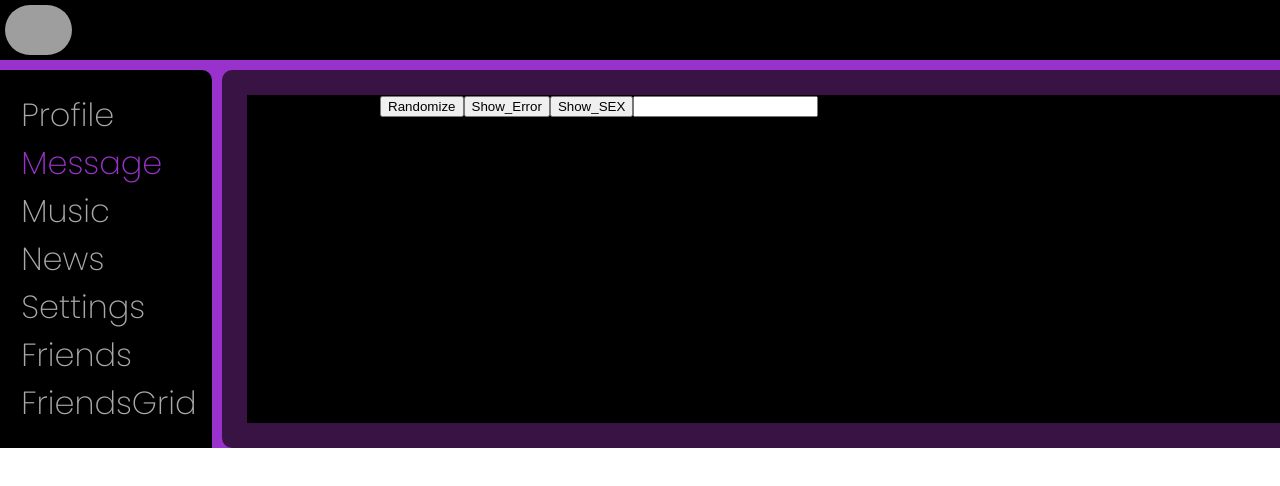
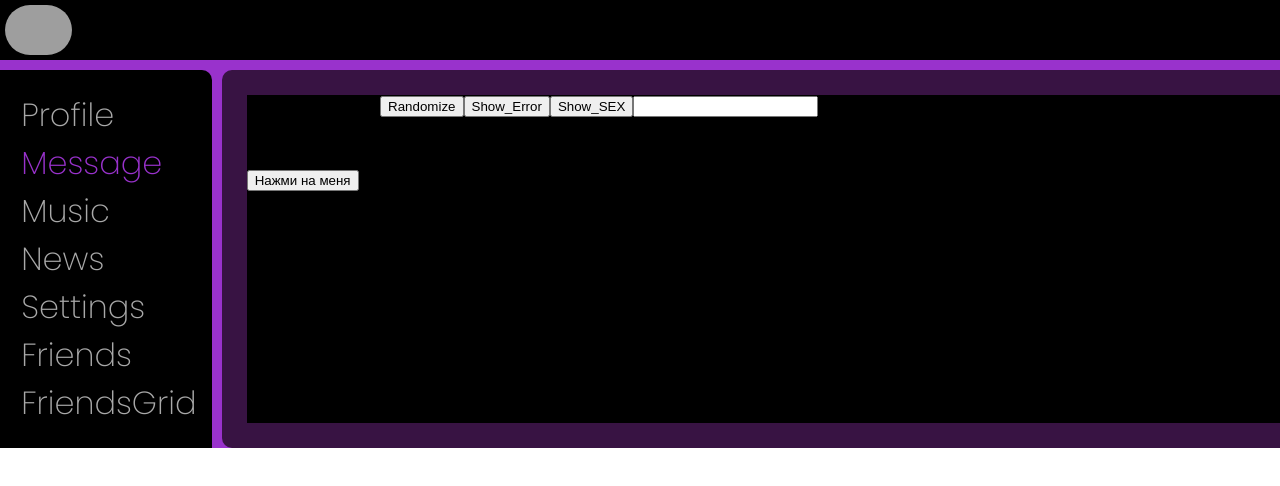
Before and after one commit to Kenobich/react-learn, a React (Create React App) app: page /dialogs in a window 1280 px wide. Shown: the top 486 px of the page. Built offline with nearby package versions, Linux system fonts and the light colour scheme; grey boxes are pictures that could not be loaded.

Commit message:
Learn, how work 2 hocks.

```diff
--- a/src/components/Dialogs/Dialogs.jsx
+++ b/src/components/Dialogs/Dialogs.jsx
@@ -1,10 +1,18 @@
-import React, { useContext, useState } from "react";
+import React, { useContext, useState, useEffect } from "react";
 import { Success } from "../UI/Success";
 import s from "./Dialogs.module.css";
 import { UIContext } from "../../context/UIContext";
 import { Error } from "../UI/Error";
 
+
 const Dialogs = (props) => {
+  const [count, setCount] = useState(0);
+  // useEffect(() => {
+  //   // Обновляем заголовок документа с помощью API браузера
+  //   document.title = `Вы нажали ${count} раз`;
+  //
+  // });
+
   const UI = useContext(UIContext);
   const [msg, setMsg] = useState("");
   const [color, setColor] = useState({
@@ -62,7 +70,15 @@
       )}
 
       <input type="text" value={msg} onChange={HandleChange} />
+
+      <p>Вы нажали {count} раз</p>
+      <button onClick={() => setCount(count + 1)}>
+        Нажми на меня
+      </button>
+
+
     </div>
+
   );
 };
 
```
